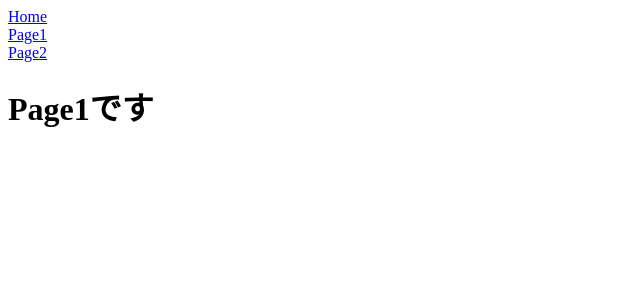
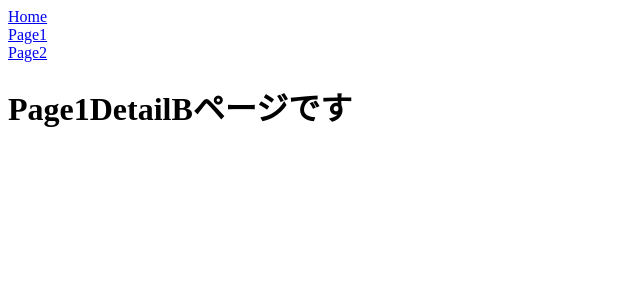
Before and after one commit to koyasunatsunori/React_practice01, a React (Create React App) app: page /page1/detailB in a window 1280 px wide. Shown: the top 300 px of the page, without its empty margins (0-640 px from the left). Built offline with nearby package versions, Linux system fonts and the light colour scheme.

Commit message:
nest page transiton

```diff
--- a/src/App.jsx
+++ b/src/App.jsx
@@ -2,6 +2,8 @@
 
 import { Home } from "./Home";
 import { Page1 } from "./Page1";
+import { Page1DetailA } from "./Page1DetailA";
+import { Page1DetailB } from "./Page1DetalB";
 import { Page2 } from "./Page2";
 
 //exact path完全一致のURLへルーティング
@@ -19,9 +21,22 @@
         <Route exact path="/">
           <Home />
         </Route>
-        <Route path="/page1">
-          <Page1 />
-        </Route>
+        <Route
+          path="/page1"
+          render={({ match: { url } }) => (
+            <Switch>
+              <Route exact path={url}>
+                <Page1 />
+              </Route>
+              <Route path={`${url}/detailA`}>
+                <Page1DetailA />
+              </Route>
+              <Route path={`${url}/detailB`}>
+                <Page1DetailB />
+              </Route>
+            </Switch>
+          )}
+        />
         <Route path="/page2">
           <Page2 />
         </Route>
--- a/src/Page1.jsx
+++ b/src/Page1.jsx
@@ -1,7 +1,12 @@
+import { Link } from "react-router-dom";
+
 export const Page1 = () => {
   return (
     <div>
       <h1>Page1です</h1>
+      <Link to="./page1/detailA">DetailA</Link>
+      <br />
+      <Link to="./page1/detailB">DetailB</Link>
     </div>
   );
 };
--- /dev/null
+++ b/src/Page1DetailA.jsx
@@ -0,0 +1,7 @@
+export const Page1DetailA = () => {
+  return (
+    <div>
+      <h1>Page1DetailAページです</h1>
+    </div>
+  );
+};
--- /dev/null
+++ b/src/Page1DetalB.jsx
@@ -0,0 +1,7 @@
+export const Page1DetailB = () => {
+  return (
+    <div>
+      <h1>Page1DetailBページです</h1>
+    </div>
+  );
+};
```
